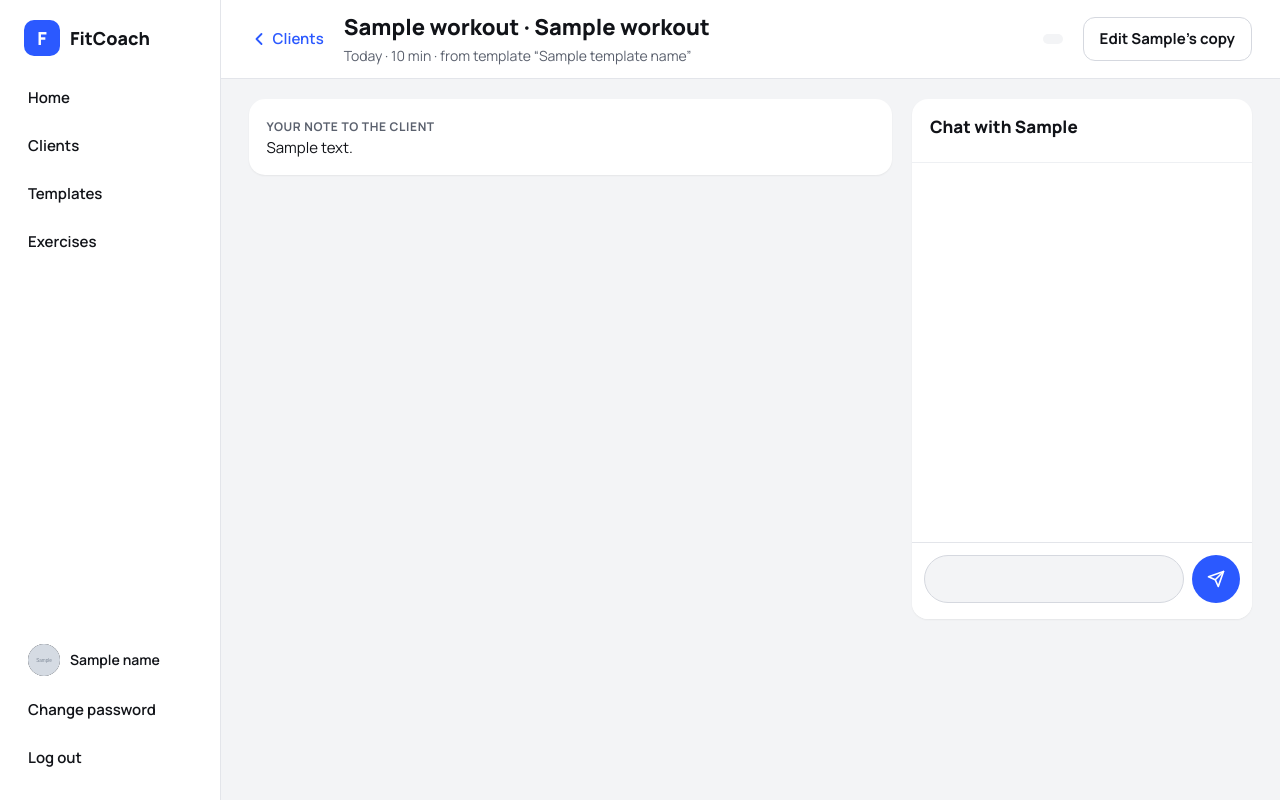
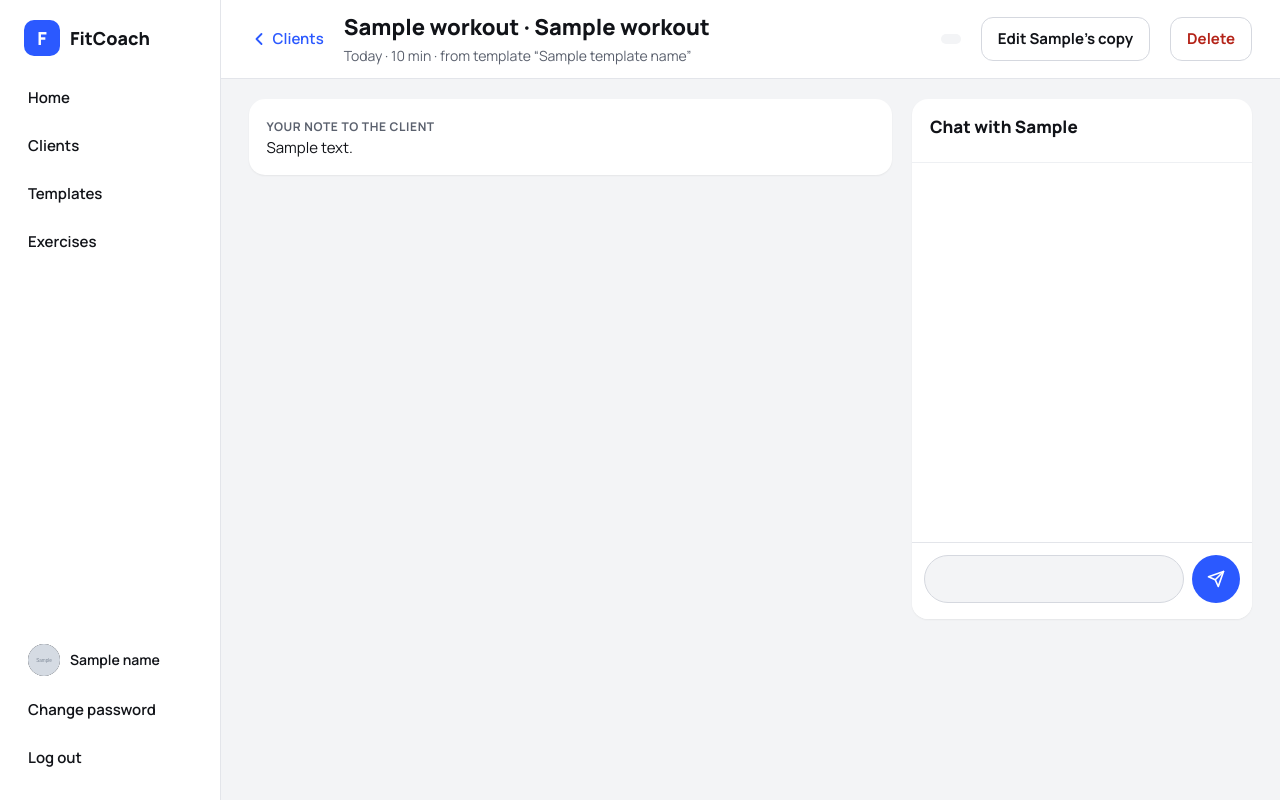
Before and after one commit to ABeGood/klim_fit, a Python web app: template templates/admin/workout_review.html in a window 1280 px wide. Run offline with Jinja, Linux system fonts and the light colour scheme; the template is opened without the code that fills it: most values are stand-ins (such as "Sample title", 1, 10 or a date in 2020); grey boxes marked "Sample" are stand-in pictures.

Commit message:
Add Delete to the coach's workout page
Deleting an assigned workout was only possible from the Clients page's
workout history. The workout page now has a Delete button next to "Edit …
copy" (also on completed workouts); it confirms, warns that the client's
logged results and chat go too, and returns to Clients.

Co-Authored-By: Claude Opus 5.5 <noreply@anthropic.com>

```diff
--- a/static/js/review.js
+++ b/static/js/review.js
@@ -265,6 +265,18 @@
         send.disabled = false;
     });
 
+    // Delete the whole workout (also its logged results and chat), then back to Clients
+    document.getElementById('deleteWorkoutBtn').addEventListener('click', async () => {
+        if (!confirm('Delete "' + workout.name + '" for ' + workout.client_name + '? ' +
+                     'Their logged results and chat for it are deleted too. This can\'t be undone.')) return;
+        try {
+            await api('/api/workouts/' + workout.id, 'DELETE');
+            window.location.href = '/admin/users';
+        } catch (err) {
+            notify('Could not delete: ' + err.message, 'error');
+        }
+    });
+
     renderGroups();
     renderChat();
 })();
--- a/templates/admin/workout_review.html
+++ b/templates/admin/workout_review.html
@@ -20,6 +20,7 @@
     {% if not workout.completed %}
     <a href="/admin/workout-composer?workout_id={{ workout.id }}" class="ui-btn ui-btn-outline">Edit {{ workout.client_name.split(' ')[0] }}’s copy</a>
     {% endif %}
+    <button type="button" class="ui-btn ui-btn-danger" id="deleteWorkoutBtn">Delete</button>
 </header>
 
 <div class="two-col">
```
